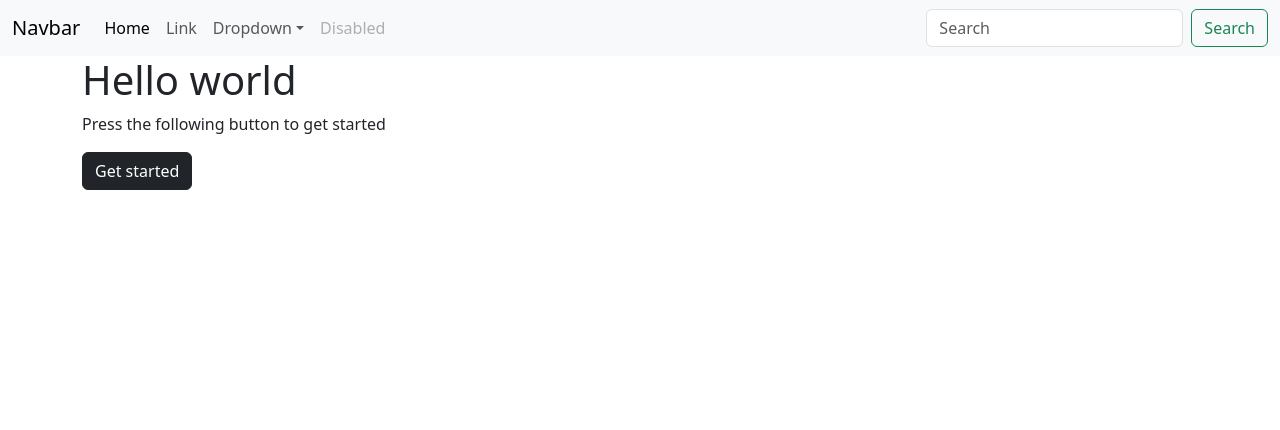
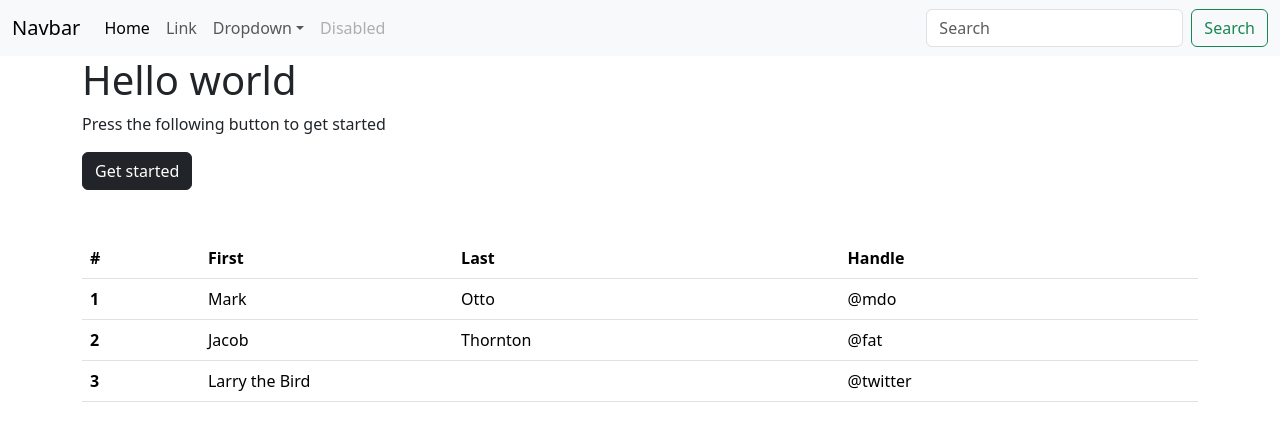
Before and after one commit to steffengroenandersen/svelte-bootstrap, a Svelte app: page / in a window 1280 px wide. Shown: the top 430 px of the page. Built offline with nearby package versions, Linux system fonts and the light colour scheme.

Commit message:
Add table component

```diff
--- a/src/App.svelte
+++ b/src/App.svelte
@@ -2,10 +2,41 @@
   import Navbar from "./components/Navbar.svelte";
   import Sidebar from "./components/Sidebar.svelte";
   import Button from "./components/Button.svelte";
+  import Table from "./components/Table.svelte";
 
-  function handleButtonClick(){
+  /* Function for button */
+  function handleButtonClick() {
     console.log("handleButtonClick()");
   }
+
+  /* Data for table */
+  let tableData = `  <thead>
+    <tr>
+      <th scope="col">#</th>
+      <th scope="col">First</th>
+      <th scope="col">Last</th>
+      <th scope="col">Handle</th>
+    </tr>
+  </thead>
+  <tbody>
+    <tr>
+      <th scope="row">1</th>
+      <td>Mark</td>
+      <td>Otto</td>
+      <td>@mdo</td>
+    </tr>
+    <tr>
+      <th scope="row">2</th>
+      <td>Jacob</td>
+      <td>Thornton</td>
+      <td>@fat</td>
+    </tr>
+    <tr>
+      <th scope="row">3</th>
+      <td colspan="2">Larry the Bird</td>
+      <td>@twitter</td>
+    </tr>
+  </tbody>`;
 </script>
 
 <Navbar />
@@ -15,4 +46,8 @@
   <h1>Hello world</h1>
   <p>Press the following button to get started</p>
   <Button onButtonClick={handleButtonClick} buttonText={"Get started"} />
+
+  <div class="mt-5">
+    <Table data={tableData} />
+  </div>
 </div>
--- /dev/null
+++ b/src/components/Table.svelte
@@ -0,0 +1,7 @@
+<script>
+  export let data;
+</script>
+
+<table class="table table-hover">
+  {@html data}
+</table>
```
